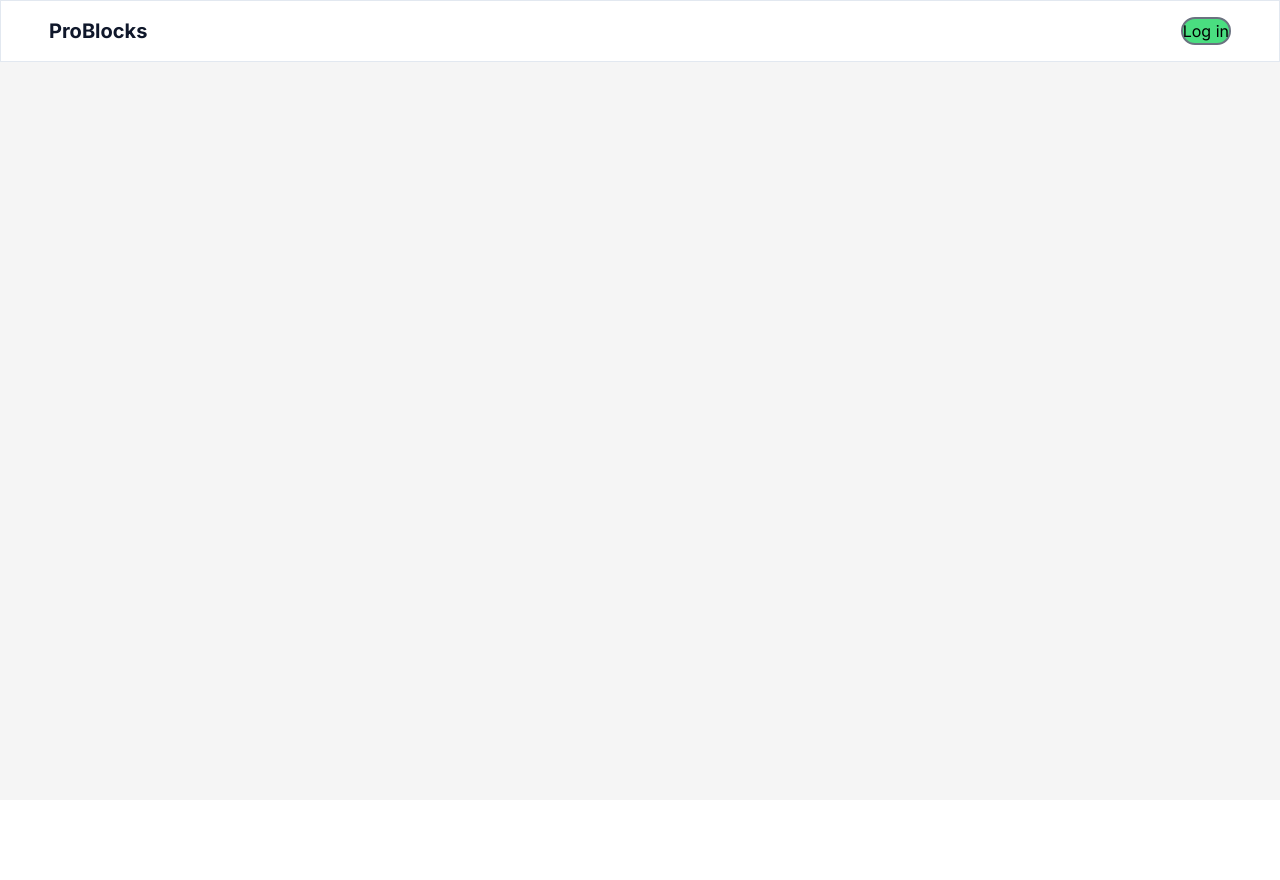
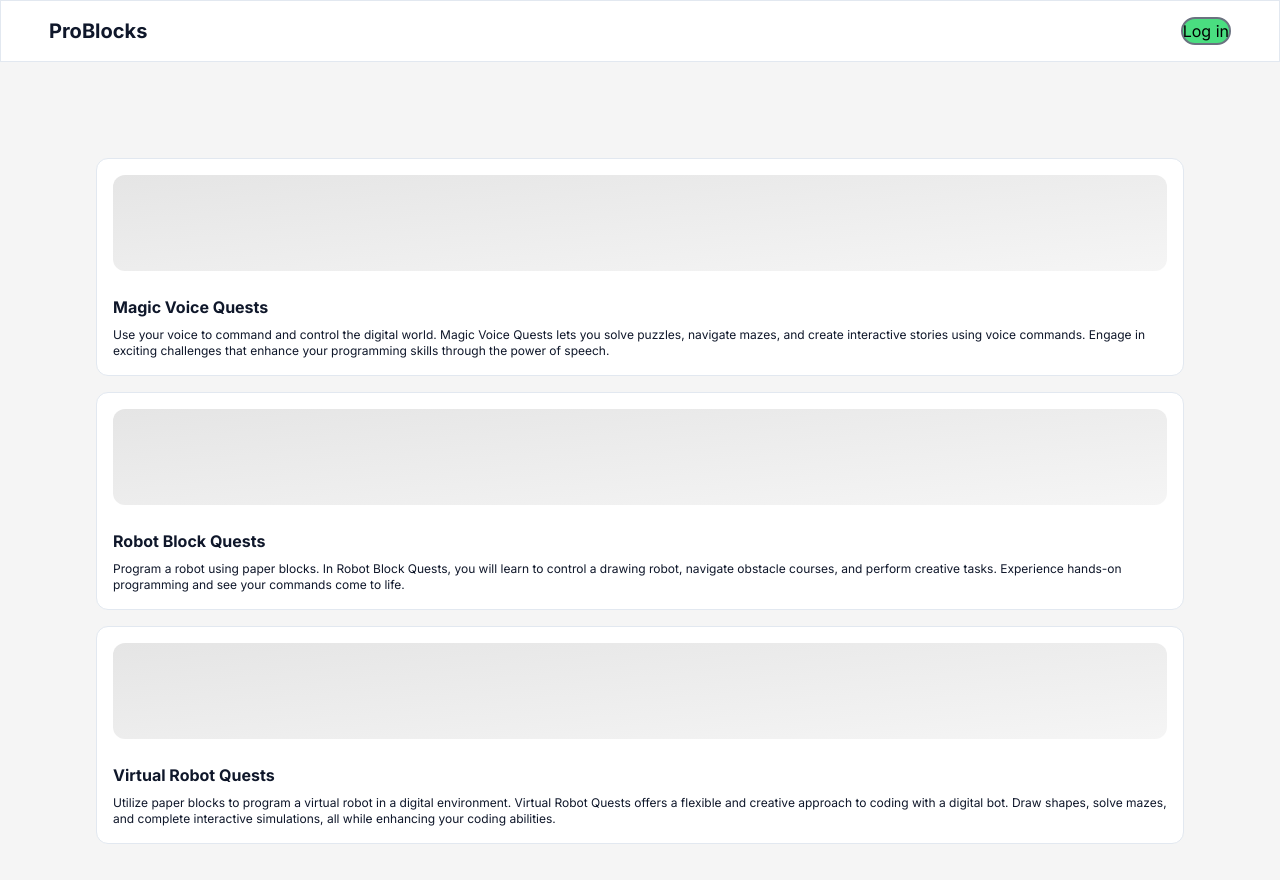
Before and after one commit to WeAreBuildingStuff/ProBlocks, a Next.js app in the folder apps/web/: page / in a window 1280 px wide. Shown: the top 880 px of the page. Before the commit the page ends 800 px from the top, so only its background shows below. Built offline with nearby package versions, Linux system fonts and the light colour scheme.

Commit message:
[Add] Quest bento-box and navigation

```diff
--- /dev/null
+++ b/apps/web/src/app/magic-voice-quests/page.tsx
@@ -0,0 +1,7 @@
+export default function Page(): JSX.Element {
+  return (
+    <main className="w-screen flex flex-col items-center bg-neutral-100 p-24">
+      Holla
+    </main>
+  );
+}
--- a/apps/web/src/app/page.tsx
+++ b/apps/web/src/app/page.tsx
@@ -1,8 +1,45 @@
-import { cn } from "@repo/ui/src/lib/utils"
+import { BentoGrid, BentoGridItem } from "@repo/ui/src/components/bento-grid";
+import { link } from "fs";
+import Link from "next/link";
 
 export default function Page(): JSX.Element {
   return (
-    <main className="w-screen flex-1 flex flex-col items-center bg-neutral-100 p-24">
+    <main className="w-screen flex flex-col items-center bg-neutral-100 p-24">
+      <BentoGrid className="mx-auto w-full">
+        {items.map((item, i) => (
+          <BentoGridItem
+            key={i}
+            title={item.title}
+            description={item.description}
+            header={item.header}
+            link={item.link}
+          />
+        ))}
+      </BentoGrid>
     </main>
   );
 }
+
+const Skeleton = () => (
+  <div className="flex flex-1 w-full h-full min-h-[6rem] rounded-xl bg-gradient-to-br from-neutral-200 dark:from-neutral-900 dark:to-neutral-800 to-neutral-100"></div>
+);
+const items = [
+  {
+    title: "Magic Voice Quests",
+    description: "Use your voice to command and control the digital world. Magic Voice Quests lets you solve puzzles, navigate mazes, and create interactive stories using voice commands. Engage in exciting challenges that enhance your programming skills through the power of speech.",
+    header: <Skeleton />,
+    link: "/magic-voice-quests",
+  },
+  {
+    title: "Robot Block Quests",
+    description: "Program a robot using paper blocks. In Robot Block Quests, you will learn to control a drawing robot, navigate obstacle courses, and perform creative tasks. Experience hands-on programming and see your commands come to life.",
+    header: <Skeleton />,
+    link: "/robot-block-quests",
+  },
+  {
+    title: "Virtual Robot Quests",
+    description: "Utilize paper blocks to program a virtual robot in a digital environment. Virtual Robot Quests offers a flexible and creative approach to coding with a digital bot. Draw shapes, solve mazes, and complete interactive simulations, all while enhancing your coding abilities.",
+    header: <Skeleton />,
+    link: "/virtual-robot-quests",
+  }
+];
--- /dev/null
+++ b/apps/web/src/app/robot-block-quests/page.tsx
@@ -0,0 +1,7 @@
+export default function Page(): JSX.Element {
+  return (
+    <main className="w-screen flex flex-col items-center bg-neutral-100 p-24">
+      Holla
+    </main>
+  );
+}
--- /dev/null
+++ b/apps/web/src/app/virtual-robot-quests/page.tsx
@@ -0,0 +1,7 @@
+export default function Page(): JSX.Element {
+  return (
+    <main className="w-screen flex flex-col items-center bg-neutral-100 p-24">
+      Holla
+    </main>
+  );
+}
--- a/packages/ui/package.json
+++ b/packages/ui/package.json
@@ -40,10 +40,12 @@
   "dependencies": {
     "@radix-ui/react-label": "^2.1.0",
     "@radix-ui/react-slot": "^1.1.0",
+    "@tabler/icons-react": "^3.10.0",
     "class-variance-authority": "^0.7.0",
     "clsx": "^2.1.1",
+    "framer-motion": "^11.3.2",
     "lucide-react": "^0.399.0",
-    "tailwind-merge": "^2.3.0",
+    "tailwind-merge": "^2.4.0",
     "tailwindcss-animate": "^1.0.7"
   }
 }
--- /dev/null
+++ b/packages/ui/src/components/bento-grid.tsx
@@ -0,0 +1,60 @@
+import * as React from "react"
+import { cn } from "../lib/utils"
+import Link from "next/link"
+
+export const BentoGrid = ({
+  className,
+  children,
+}: {
+  className?: string;
+  children?: React.ReactNode;
+}) => {
+  return (
+    <div
+      className={cn(
+        "grid md:auto-rows-[18rem] grid-cols-1 md:grid-cols-3 gap-4 max-w-7xl mx-auto ",
+        className
+      )}
+    >
+      {children}
+    </div>
+  );
+};
+
+export const BentoGridItem = ({
+  className,
+  title,
+  description,
+  header,
+  icon,
+  link,
+}: {
+  className?: string;
+  title?: string | React.ReactNode;
+  description?: string | React.ReactNode;
+  header?: React.ReactNode;
+  icon?: React.ReactNode;
+  link?: string;
+}) => {
+  return (
+    <Link href={link || ""}>
+      <div
+        className={cn(
+          "row-span-1 rounded-xl group/bento hover:shadow-xl transition duration-200 shadow-input dark:shadow-none p-4 dark:bg-black dark:border-white/[0.2] bg-white border border-transparent justify-between flex flex-col space-y-4",
+          className
+        )}
+      >
+        {header}
+        <div className="group-hover/bento:translate-x-2 transition duration-200">
+          {icon}
+          <div className="font-sans font-bold text-neutral-600 dark:text-neutral-200 mb-2 mt-2">
+            {title}
+          </div>
+          <div className="font-sans font-normal text-neutral-600 text-xs dark:text-neutral-300">
+            {description}
+          </div>
+        </div>
+      </div>
+    </Link>
+  );
+};
```
Also changed, not shown: 1 other file (tests, documents, lock files or other folders).
